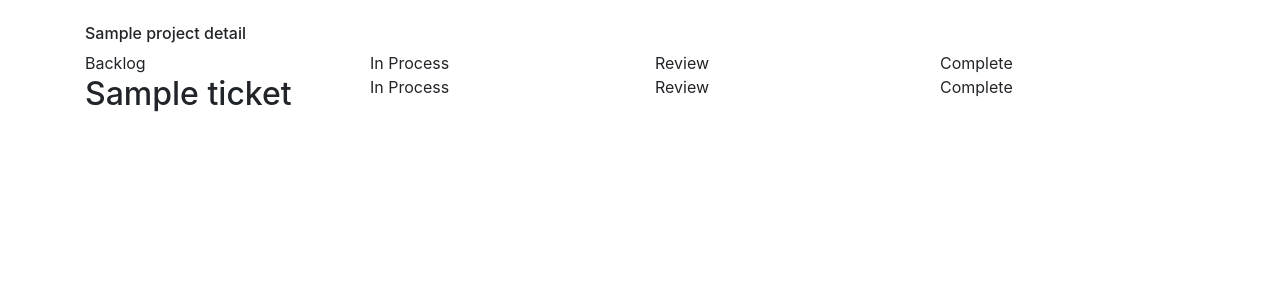
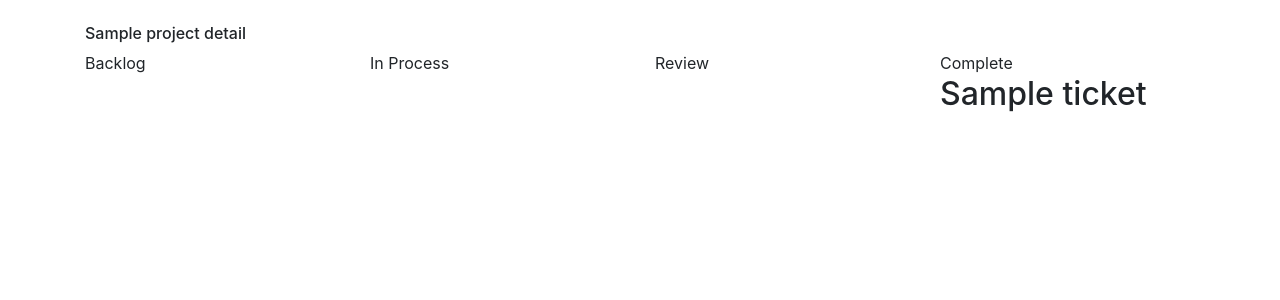
Before and after one commit to kellymorin/check_mate, a Django app: template check_mate/templates/project_details.html in a window 1280 px wide. Shown: the part 56-356 px from the top of the page. Run offline with Django 3.2, Linux system fonts and the light colour scheme; the template is opened without the code that fills it: most values are stand-ins (such as "Sample title", 1, 10 or a date in 2020); some libraries are stand-ins or nearby versions.

Commit message:
Updated project tickets to sort based on status

```diff
--- a/check_mate/templates/project_details.html
+++ b/check_mate/templates/project_details.html
@@ -12,12 +12,32 @@
   <div class="row">
     <div class="col">
       {% for ticket in tickets %}
-      <h2>{{ticket.ticket_name}}</h2>
+        {% if ticket.ticket_status == "Not Started" %}
+          <h2>{{ticket.ticket_name}}</h2>
+        {% endif %}
       {% endfor %}
     </div>
-    <div class="col">In Process</div>
-    <div class="col">Review</div>
-    <div class="col">Complete</div>
+    <div class="col">
+      {% for ticket in tickets %}
+        {% if ticket.ticket_status == "Active" %}
+          <h2>{{ticket.ticket_name}}</h2>
+        {% endif %}
+      {% endfor %}
+    </div>
+    <div class="col">
+      {% for ticket in tickets %}
+        {% if ticket.ticket_status == "Ready for Review" %}
+          <h2>{{ticket.ticket_name}}</h2>
+        {% endif %}
+      {% endfor %}
+    </div>
+    <div class="col">
+      {% for ticket in tickets %}
+        {% if ticket.ticket_status == "Complete" %}
+          <h2>{{ticket.ticket_name}}</h2>
+        {% endif %}
+      {% endfor %}
+    </div>
   </div>
 </div>
 {% endblock content %}
```
